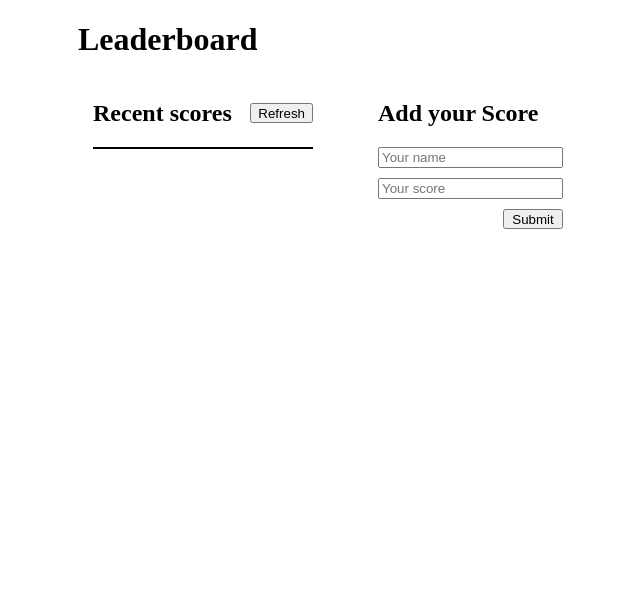
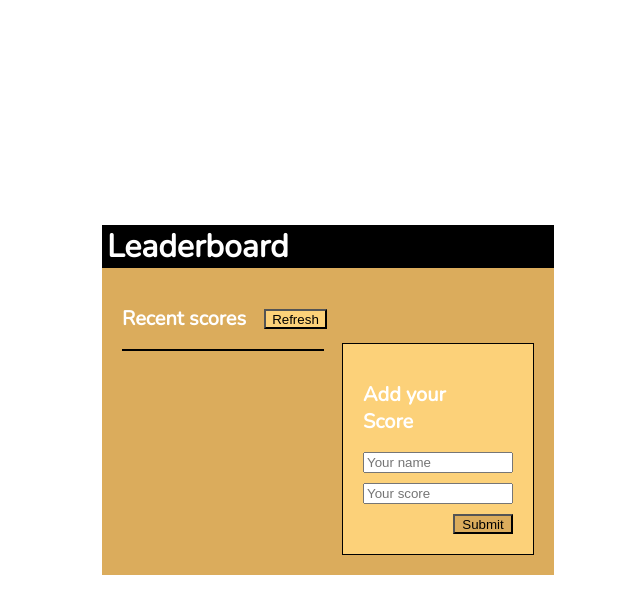
Before and after one commit to NeckerFree/Leaderboard, a website built with webpack: page src/index.html in a window 1280 px wide. Shown: the whole page, without its empty margins (312-952 px from the left). Built offline with nearby package versions, Linux system fonts and the light colour scheme; no server answers.

Commit message:
Completed final touches

```diff
--- a/src/style.css
+++ b/src/style.css
@@ -1,15 +1,57 @@
+@import url('https://fonts.googleapis.com/css2?family=Nunito:wght@200&display=swap');
+
+* {
+  --var_color_black: #000;
+  --var_color_sandybrown: #dbac5c;
+  --var_color_white: #fff;
+  --var_color_khaki: #fcd179;
+}
+
+html,
+body {
+  height: 100%;
+}
+
+html {
+  display: table;
+  margin: auto;
+}
+
+body {
+  display: table-cell;
+  vertical-align: middle;
+  margin-top: auto;
+  margin-bottom: auto;
+  font-family: 'Nunito', sans-serif;
+}
+
 header {
   margin-left: auto;
   margin-right: auto;
-  max-width: 500px;
+  max-width: 600px;
+  background-color: var(--var_color_black);
+  color: var(--var_color_white);
+  padding-bottom: 0;
+}
+
+h1 {
+  margin: 0 5px;
+}
+
+h2 {
+  color: var(--var_color_white);
+  font-size: 20px;
+  margin-right: 18px;
 }
 
 section {
   display: flex;
-  justify-content: space-evenly;
-  max-width: 600px;
+  justify-content: space-between;
+  max-width: 700px;
   margin-left: auto;
   margin-right: auto;
+  background-color: var(--var_color_sandybrown);
+  padding: 20px  20px;
 }
 
 .columnRecent {
@@ -19,25 +61,33 @@ section {
 .recentScores {
   display: flex;
   align-items: center;
-  justify-content: space-between;
-  max-width: 600px;
+  justify-content: left;
+  width: 600px;
   margin-left: auto;
   margin-right: auto;
+
 }
 
 .scoreList {
   border: 1px solid black;
+  width: 200px;
 }
 
 form {
   display: flex;
   flex-direction: column;
-  max-width: 200px;
+  max-width: 150px;
+  border: 1px solid black;
+  background-color: var(--var_color_khaki);
+  padding: 20px 20px;
+  width: 200px;
+  margin-top: 55px;
 }
 
 input[type="button"] {
   height: 20px;
   width: auto;
+  background-color: var(--var_color_khaki);
 }
 
 input[type="submit"] {
@@ -45,6 +95,7 @@ input[type="submit"] {
   width: 60px;
   margin-left: auto;
   margin-top: 10px;
+  background-color: var(--var_color_sandybrown);
 }
 
 input[type="text"] {
@@ -52,13 +103,13 @@ input[type="text"] {
 }
 
 .alternateRow {
-  background-color: #ddd;
-  padding: 2px 2px;
+  background-color: var(--var_color_khaki);
+  padding: 1px 2px;
   margin: 0;
 }
 
 .normalRow {
   background-color: white;
-  padding: 2px 2px;
+  padding: 1px 2px;
   margin: 0;
 }
```
Also changed, not shown: src/index.html (+0 -1 lines), dist/index.html, dist/main.js.
